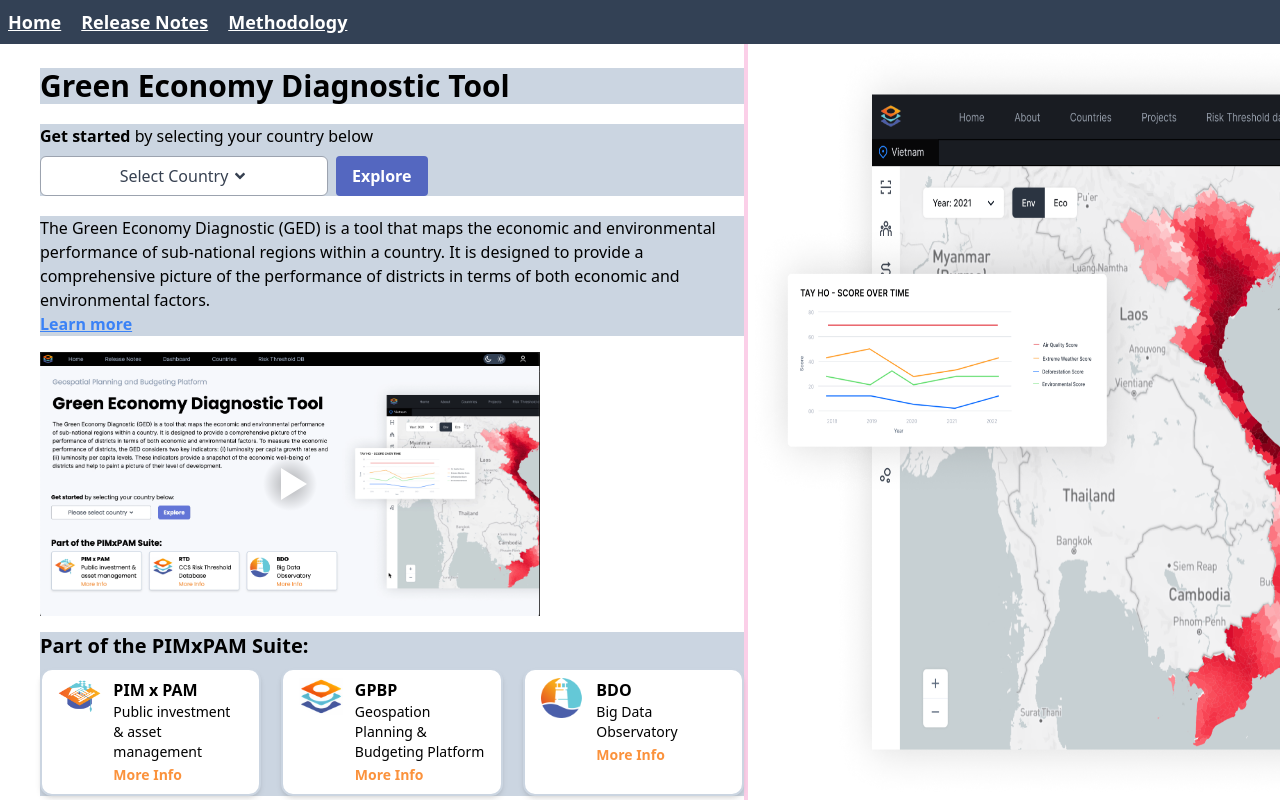
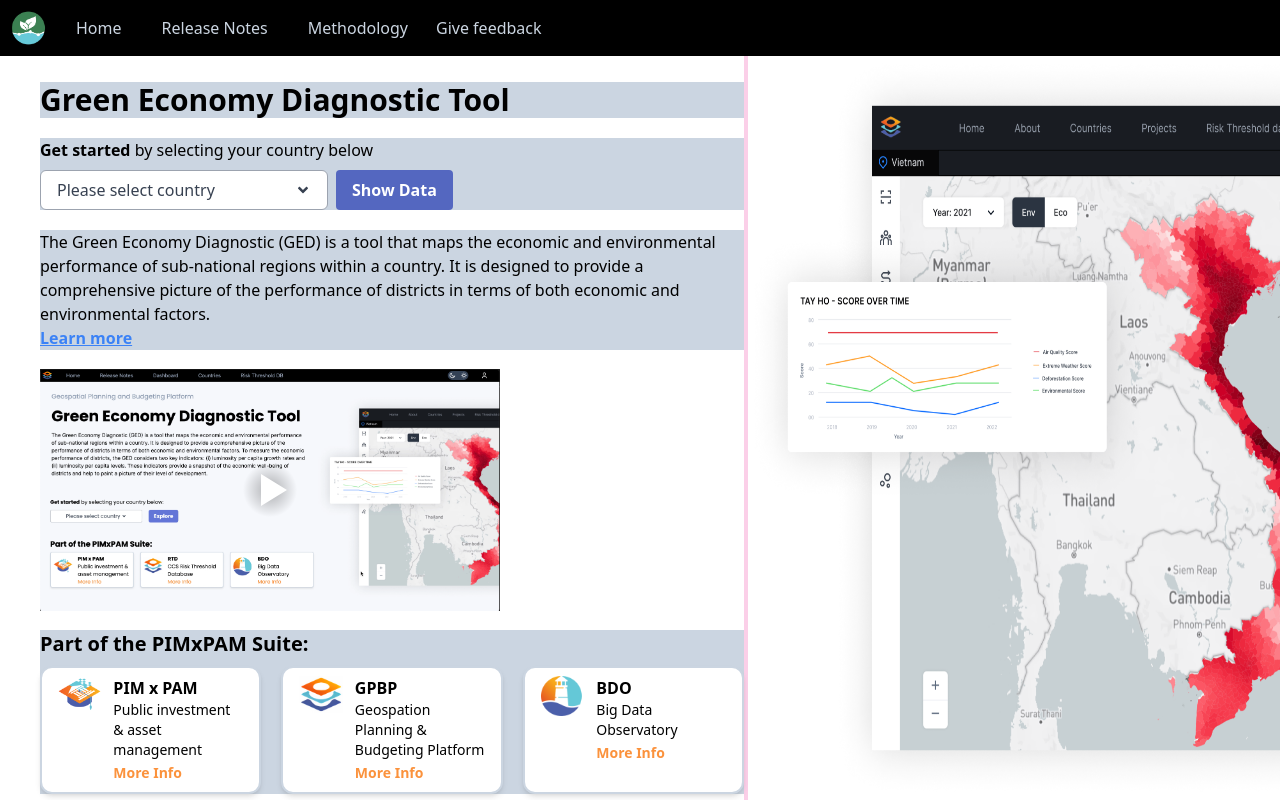
Before and after one commit to RobJJ/gpbp-ldt, a Next.js app: page / in a window 1280 px wide. Built offline with nearby package versions, Linux system fonts and the light colour scheme.

Commit message:
styling applied to landing page and navbar

```diff
--- a/src/app/page.js
+++ b/src/app/page.js
@@ -1,5 +1,5 @@
 import dynamic from "next/dynamic";
-// import VideoComponent from "@/components/VideoComponent";
+
 import landingImage from "../../public/landing.png";
 import pimpamIcon from "../../public/pimxpam.png";
 import gpbpIcon from "../../public/gpbp.png";
@@ -43,7 +43,7 @@ export default function Home({ searchParams }) {
             Learn more
           </Link>
         </div>
-        <div className="w-full flex mb-5">
+        <div className="w-[460px] flex mb-5 h-[240px] bg-slate-200 rounded-lg">
           <VideoComponent />
         </div>
         {/*cards*/}
--- a/src/components/LandingPageCardComponent.jsx
+++ b/src/components/LandingPageCardComponent.jsx
@@ -2,7 +2,7 @@ import Image from "next/image";
 
 export default function LandingPageCardComponent({ header, text, link, icon }) {
   return (
-    <span className="w-1/3 max-w-[280px] bg-white border-2 border-slate-300 hover:border-slate-400 flex px-4 py-2 rounded-xl shadow-md hover:shadow-2xl">
+    <span className="w-1/3 max-w-[250px] bg-white border-2 border-slate-300 hover:border-slate-400 flex px-4 py-2 rounded-xl shadow-md hover:shadow-2xl">
       <div className="flex w-full gap-3 ">
         <div className="h-full w-3/12 ">
           <Image src={icon} alt={header} width={50} height={50} />
--- a/src/components/NavBar.jsx
+++ b/src/components/NavBar.jsx
@@ -1,26 +1,35 @@
 // common navbar at top of screen
 
+import Image from "next/image";
 import Link from "next/link";
+
+// import gedIcon from "../../public/GED-logo-nobg.png";
+import gedIcon from "../../public/GED-logo.png";
 
 export default function NavBar() {
   return (
-    <div className="w-full bg-slate-700 p-2 flex gap-5">
-      <Link className="underline font-bold text-lg text-white" href={"/"}>
+    <div className="w-full bg-black p-2 flex gap-7 items-center">
+      <Image src={gedIcon} alt="GED-LOGO" width={40} height={40} />
+      <Link className="  text-slate-300 mr-3" href={"/"}>
         Home
       </Link>
       <Link
-        className="underline font-bold text-lg text-white"
+        className="  text-slate-300 mr-3"
         href={"/releaseNotes"}
         target="_blank"
       >
         Release Notes
       </Link>
+      <Link className="  text-slate-300" href={"/methodology"} target="_blank">
+        Methodology
+      </Link>
+
       <Link
-        className="underline font-bold text-lg text-white"
-        href={"/methodology"}
+        className="  text-slate-300"
+        href={"https://pim-pam.net/"}
         target="_blank"
       >
-        Methodology
+        Give feedback
       </Link>
     </div>
   );
--- a/src/components/SelectCountryButton.jsx
+++ b/src/components/SelectCountryButton.jsx
@@ -33,9 +33,9 @@ export default function SelectCountryButton() {
           <button
             onClick={toggleDropdown}
             type="button"
-            className="inline-flex justify-center items-center w-72 h-10 rounded-md border border-gray-400 px-4 py-1 bg-white text-md leading-5 font-medium text-gray-700 hover:text-gray-500 focus:outline-none focus:border-blue-300 focus:shadow-outline-blue active:bg-gray-50 active:text-gray-800 transition duration-150 ease-in-out"
+            className="flex items-center justify-between w-72 h-10 rounded-md border border-gray-400 px-4 py-1 bg-white text-md  font-medium text-gray-700 hover:text-gray-500 focus:outline-none focus:border-blue-300 focus:shadow-outline-blue active:bg-gray-50 active:text-gray-800 transition duration-150 ease-in-out"
           >
-            {country ? country : "Select Country"}
+            {country ? country : "Please select country"}
             <FaAngleDown className="text-base ml-1" />
           </button>
         </span>
@@ -68,9 +68,9 @@ export default function SelectCountryButton() {
       )}
       {/* potentially handle any additional logic at this step */}
       <div
-        className={` py-2 px-4 text-white font-bold rounded ${
-          country ? "bg-green-300" : "bg-[#5467C0]"
-        }`}
+        className={` py-2 px-4 text-white font-semibold rounded
+          bg-[#5467C0]
+        `}
       >
         {country && (
           <Link
@@ -79,10 +79,10 @@ export default function SelectCountryButton() {
               query: { year: "2022", score_one: "econ", score_two: "envr" },
             }}
           >
-            Explore
+            Show Data
           </Link>
         )}
-        {!country && <span className=" cursor-pointer">Explore</span>}
+        {!country && <span className=" cursor-pointer">Show Data</span>}
       </div>
     </div>
   );
--- a/src/components/VideoComponent.jsx
+++ b/src/components/VideoComponent.jsx
@@ -8,8 +8,8 @@ export default function VideoComponent() {
   return (
     <>
       <ReactPlayer
-        height={256}
-        width={500}
+        height="100%"
+        width="100%"
         //   width="70%"
         //   height="auto"
         url="https://youtu.be/cgeh0Reo3tI"
```
Also changed, not shown: public/GED-logo-nobg.png (added), public/GED-logo.png (added).
